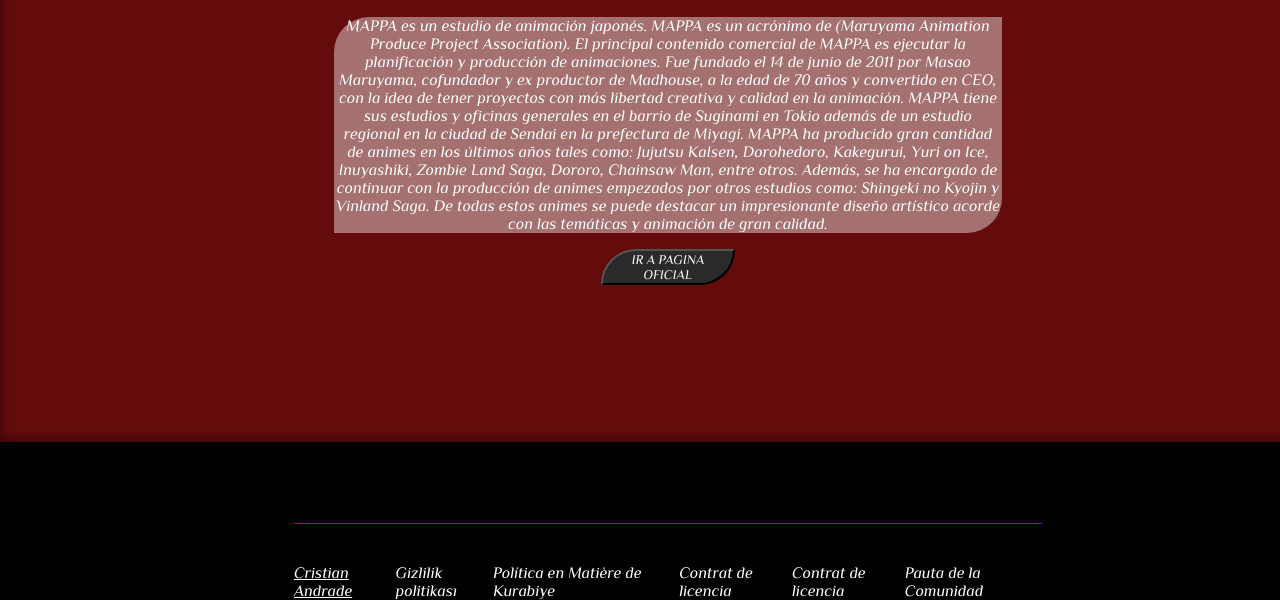
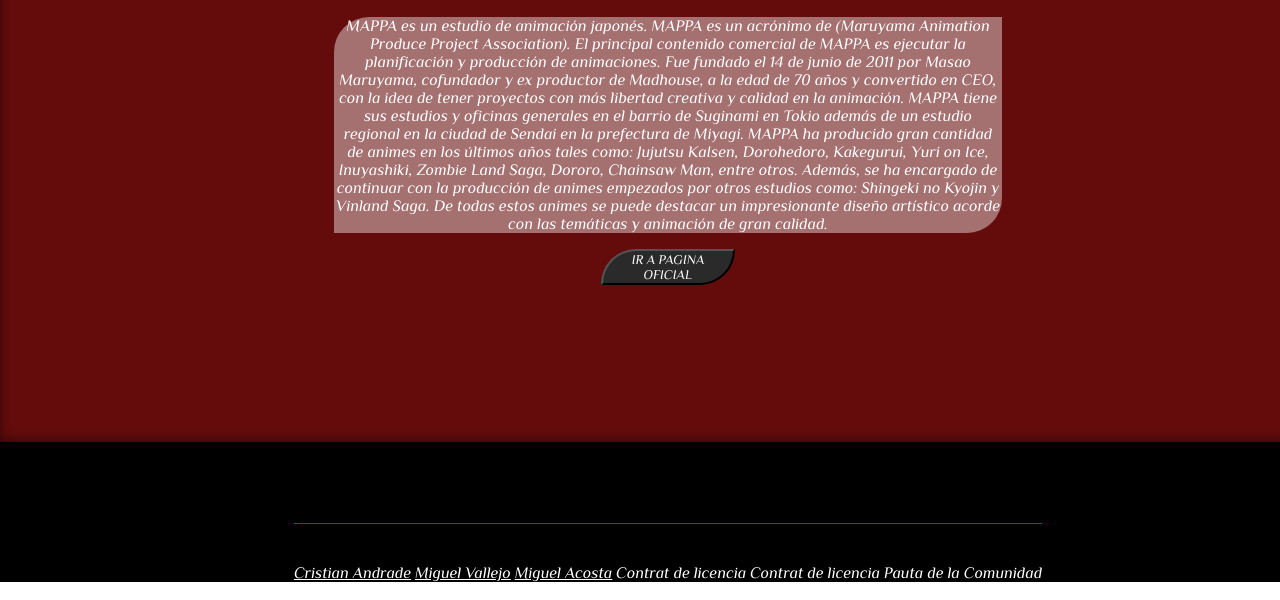
Before and after one commit to HandMeTheCode/PARCIAL2, a plain HTML site: page Parcial2/index.html in a window 1280 px wide. Shown: the part 5902-6502 px from the top of the page. Drawn offline with Linux system fonts and the light colour scheme.

Commit message:
Update index.html
minor adjustments

```diff
--- a/Parcial2/index.html
+++ b/Parcial2/index.html
@@ -165,8 +165,8 @@
         <nav class="nav-footer">
             <ul class="nav-footer-ul">
             <li><a href="https://ecampus.utp.ac.pa/moodle/user/profile.php?id=27228">Cristian Andrade</a></li>
-            <li>Gizlilik politikası</li>
-            <li>Política en Matière de Kurabiye</li>
+            <li><a href="https://ecampus.utp.ac.pa/moodle/user/view.php?id=26147&course=2964">Miguel Vallejo</a></li>
+            <li><a href="https://ecampus.utp.ac.pa/moodle/user/view.php?id=26147&course=2964">Miguel Acosta </a></li>
             <li>Contrat de licencia</li>
             <li>Contrat de licencia</li>
             <li>Pauta de la Comunidad</li>
```
